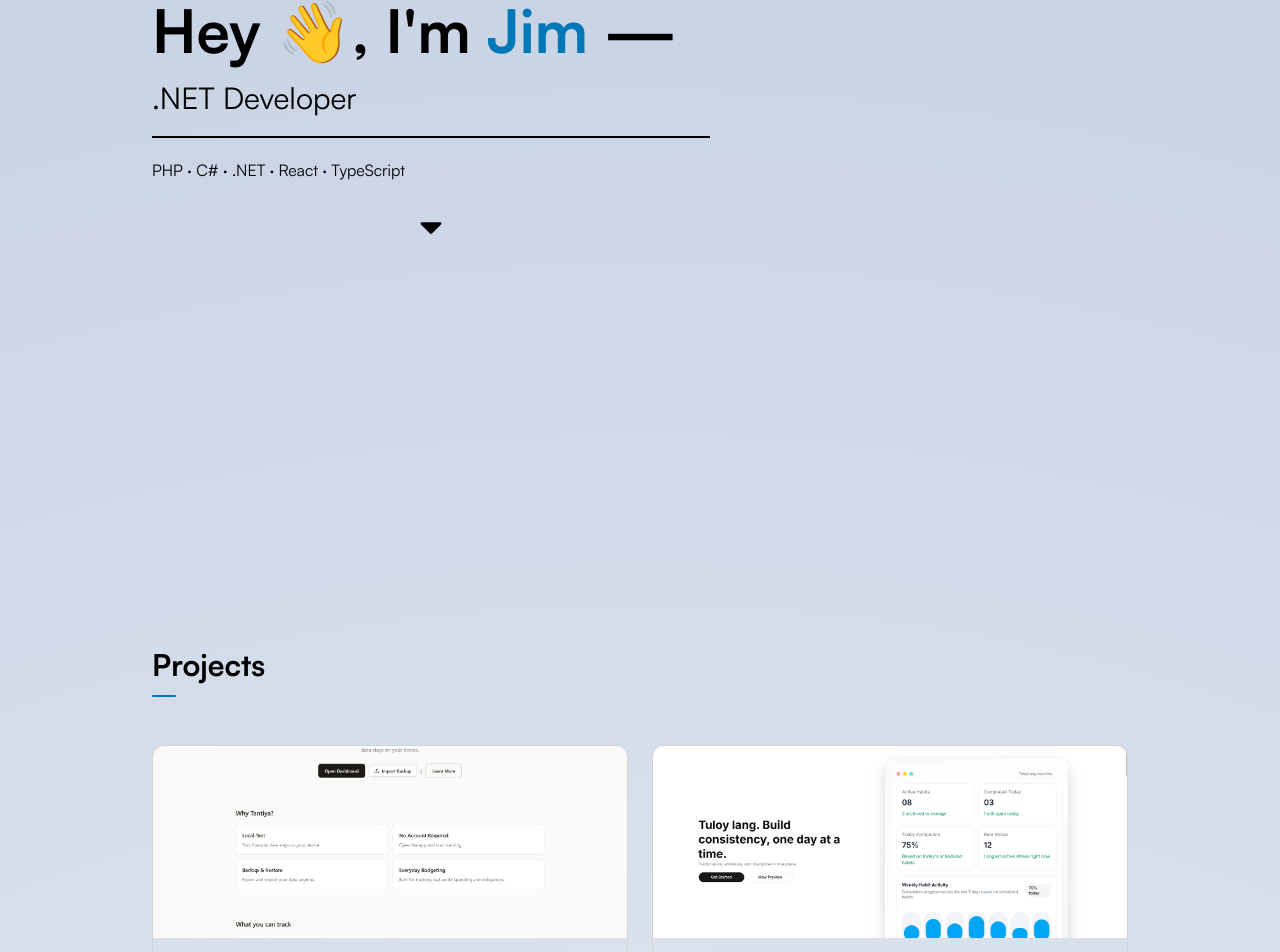
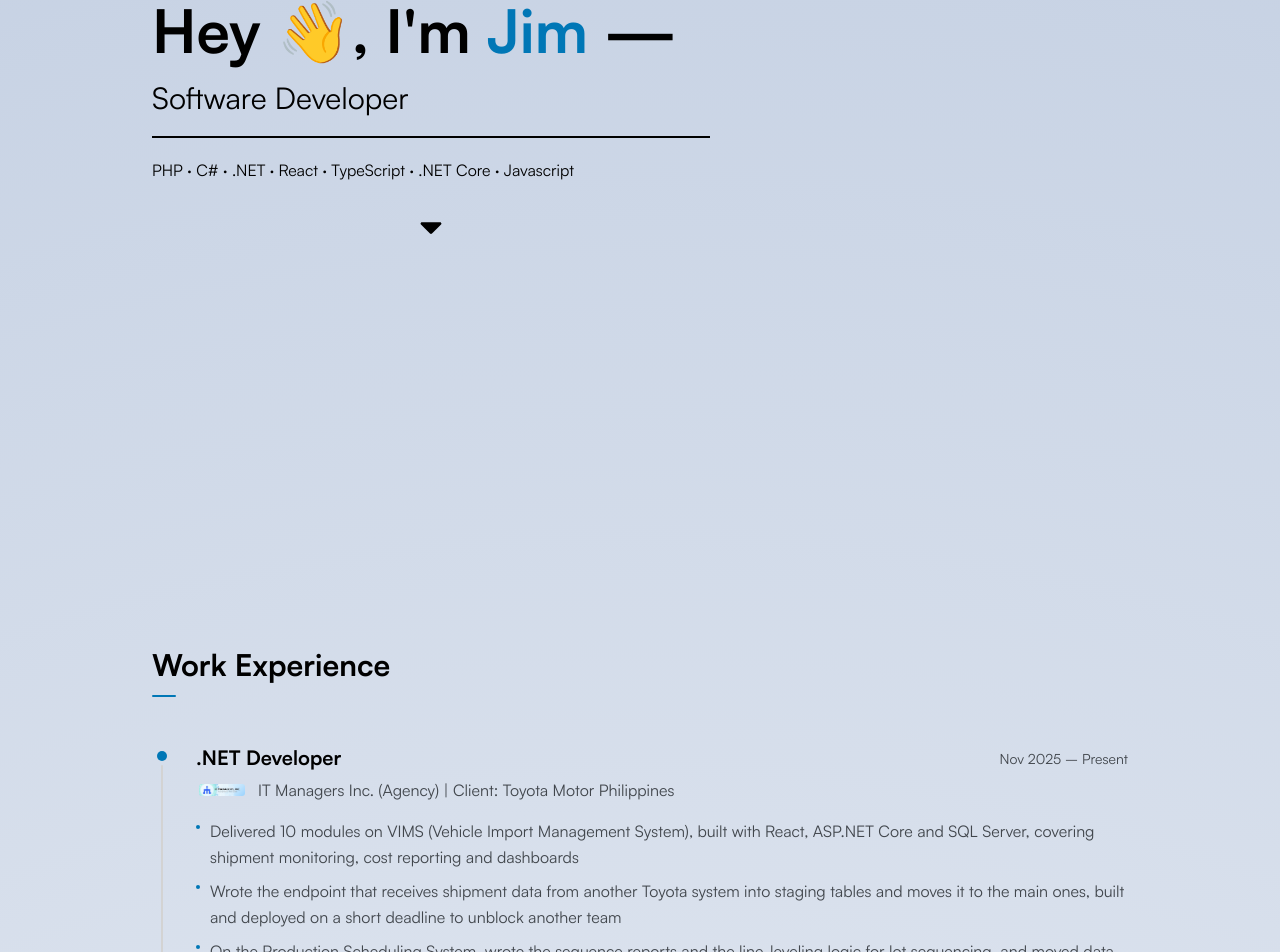
Before and after one commit to jimmycamangon/j-c-portfolio, a Next.js app: page / in a window 1280 px wide. Shown: the part 281-1233 px from the top of the page. Built offline with nearby package versions, Linux system fonts and the light colour scheme.

Commit message:
feat: updated work experience, hero and navigation.

```diff
--- a/app/components/ExperienceSection.tsx
+++ b/app/components/ExperienceSection.tsx
@@ -16,16 +16,15 @@ type Experience = {
 const experiences: Experience[] = [
   {
     role: ".NET Developer",
-    company: "ITM (Agency) · Client: Toyota Motor Philippines",
+    company: "IT Managers Inc. (Agency) | Client: Toyota Motor Philippines",
     period: "Nov 2025 – Present",
     logo: ITM,
     highlights: [
-      "Developed report-generation features and production sequence for a Production Scheduling System using .NET / ASP.NET Core",
-      "Migrated data access from Razor Page–to–database calls to an API-based architecture",
-      "Created and modified SQL Server stored procedures to support reporting and application requirements",
-      "Used Azure DevOps for source control, work item tracking, and CI/CD pipelines",
+      "Delivered 10 modules on VIMS (Vehicle Import Management System), built with React, ASP.NET Core and SQL Server, covering shipment monitoring, cost reporting and dashboards",
+      "Wrote the endpoint that receives shipment data from another Toyota system into staging tables and moves it to the main ones, built and deployed on a short deadline to unblock another team",
+      "On the Production Scheduling System, wrote the sequence reports and the line-leveling logic for lot sequencing, and moved data access to an API layer",
     ],
-    tech: [".NET", "ASP.NET Core", "C#", "SQL Server", "Azure DevOps", "Razor", "React"],
+    tech: [".NET", "ASP.NET Core", "C#", "SQL Server", "Azure DevOps", "Razor", "React", "Javascript"],
   },
   {
     role: "Programmer",
--- a/app/components/HeroSection.tsx
+++ b/app/components/HeroSection.tsx
@@ -30,22 +30,22 @@ const HeroSection = () => {
           </span>{" "}
           —
         </h1>
-        <h2 className="text-3xl">.NET Developer</h2>
+        <h2 className="text-3xl">Software Developer</h2>
         <hr className="w-full border-t-2 dark:border-secondaryColor my-4" />
-        <p className="text-md">PHP · C# · .NET · React · TypeScript</p>
+        <p className="text-md">PHP · C# · .NET · React · TypeScript · .NET Core · Javascript</p>
         <div className="flex items-center justify-center space-x-4">
           <motion.div
             animate={{ y: [0, 10, 0] }}
             transition={{ duration: 2, repeat: Infinity }}
           >
             <Link
-              to="projects"
+              to="experience"
               smooth={true}
               offset={-100}
               duration={500}
               className="cursor-pointer text-4xl"
             >
-              <FaCaretDown title={"Projects"} />
+              <FaCaretDown title={"WorkExperience"} />
             </Link>
           </motion.div>
         </div>
--- a/app/components/Navbar.tsx
+++ b/app/components/Navbar.tsx
@@ -17,12 +17,12 @@ const NAV_ITEMS: Array<NavItem> = [
     page: "home",
   },
   {
+    label: "Background",
+    page: "experience",
+  },
+  {
     label: "Projects",
     page: "projects",
-  },
-  {
-    label: "Background",
-    page: "experience",
   },
   {
     label: "About",
@@ -66,10 +66,8 @@ const Navbar = () => {
     <>
       {/* Full screen overlay when nav is open on mobile */}
       <div
-        className={`fixed inset-0 transition-all duration-300 nav:hidden ${
-          navbar ? "opacity-100 visible" : "opacity-0 invisible"
-        } ${
-          currentTheme === "dark"
+        className={`fixed inset-0 transition-all duration-300 nav:hidden ${navbar ? "opacity-100 visible" : "opacity-0 invisible"
+          } ${currentTheme === "dark"
             ? "bg-darkTheme text-whiteColor"
             : "bg-lightTheme text-textDark"
           }`}
@@ -77,15 +75,13 @@ const Navbar = () => {
       />
 
       <header
-        className={`fixed top-0 inset-x-0 nav:inset-x-auto nav:left-0 ${
-          navbar ? "h-screen" : "h-auto"
+        className={`fixed top-0 inset-x-0 nav:inset-x-auto nav:left-0 ${navbar ? "h-screen" : "h-auto"
           } nav:h-screen flex flex-col justify-between items-center p-4 z-50`}
       >
         {/* Top bar container for mobile */}
         <div
           className={`flex justify-between items-center w-full nav:block transition-all duration-300
-        ${
-          isScrolled && !navbar
+        ${isScrolled && !navbar
               ? "backdrop-blur-md bg-white/30 dark:bg-black/30 shadow-lg rounded-lg md:backdrop-blur-0 md:bg-transparent md:shadow-none md:rounded-none"
               : ""
             }
@@ -93,8 +89,7 @@ const Navbar = () => {
         >
           {/* Logo */}
           <div
-            className={`flex justify-start nav:justify-start transition-all duration-300 nav:w-48 nav:bg-gray-100 nav:dark:bg-gray-800 ${
-              navbar ? "bg-gray-100 dark:bg-gray-800" : ""
+            className={`flex justify-start nav:justify-start transition-all duration-300 nav:w-48 nav:bg-gray-100 nav:dark:bg-gray-800 ${navbar ? "bg-gray-100 dark:bg-gray-800" : ""
               }`}
           >
             <Link
@@ -128,19 +123,15 @@ const Navbar = () => {
 
         {/* Navigation in the middle */}
         <nav
-          className={`p-4 rounded-l-lg transition-all duration-300 ${
-            navbar ? "w-screen pointer-events-auto" : "w-16 pointer-events-none"
-          } nav:w-48 ${
-            !navbar && "bg-gray-100 dark:bg-gray-800"
-          } nav:bg-gray-100 nav:dark:bg-gray-800 nav:pointer-events-auto ${
-            navbar ? "opacity-100" : "opacity-0 nav:opacity-100"
+          className={`p-4 rounded-l-lg transition-all duration-300 ${navbar ? "w-screen pointer-events-auto" : "w-16 pointer-events-none"
+            } nav:w-48 ${!navbar && "bg-gray-100 dark:bg-gray-800"
+            } nav:bg-gray-100 nav:dark:bg-gray-800 nav:pointer-events-auto ${navbar ? "opacity-100" : "opacity-0 nav:opacity-100"
             } ${!navbar && "hidden nav:flex"}`}
         >
           <div className="flex flex-col items-center space-y-8">
             {/* Navigation items - always visible on desktop, controlled by navbar state below 1300px */}
             <div
-              className={`flex flex-col items-center space-y-8 nav:opacity-100 nav:pointer-events-auto ${
-                navbar ? "opacity-100 mt-8" : "opacity-0 pointer-events-none"
+              className={`flex flex-col items-center space-y-8 nav:opacity-100 nav:pointer-events-auto ${navbar ? "opacity-100 mt-8" : "opacity-0 pointer-events-none"
                 } transition-opacity duration-300`}
             >
               {NAV_ITEMS.map((item, idx) => {
@@ -168,10 +159,8 @@ const Navbar = () => {
 
         {/* Theme toggler at the bottom */}
         <div
-          className={`p-4 flex justify-start w-full nav:justify-start transition-all duration-300 nav:w-48 ${
-            !navbar && "bg-gray-100 dark:bg-gray-800"
-          } nav:bg-gray-100 nav:dark:bg-gray-800 ${
-            navbar ? "opacity-100" : "opacity-0 nav:opacity-100"
+          className={`p-4 flex justify-start w-full nav:justify-start transition-all duration-300 nav:w-48 ${!navbar && "bg-gray-100 dark:bg-gray-800"
+            } nav:bg-gray-100 nav:dark:bg-gray-800 ${navbar ? "opacity-100" : "opacity-0 nav:opacity-100"
             } ${!navbar && "hidden nav:flex"}`}
         >
           {currentTheme === "dark" ? (
--- a/app/page.tsx
+++ b/app/page.tsx
@@ -45,8 +45,8 @@ export default function Home() {
                         <Navbar />
                         <main className="mx-auto max-w-3xl px-4 sm:px-6 md:max-w-5xl overflow-x-hidden">
                             <HeroSection />
+                            <ExperienceSection />
                             <ProjectsSection />
-                            <ExperienceSection />
                             <AboutSection />
                             <ContactSection />
                             <Footer />
```
Lines whose indentation alone changed are shown as unchanged.
